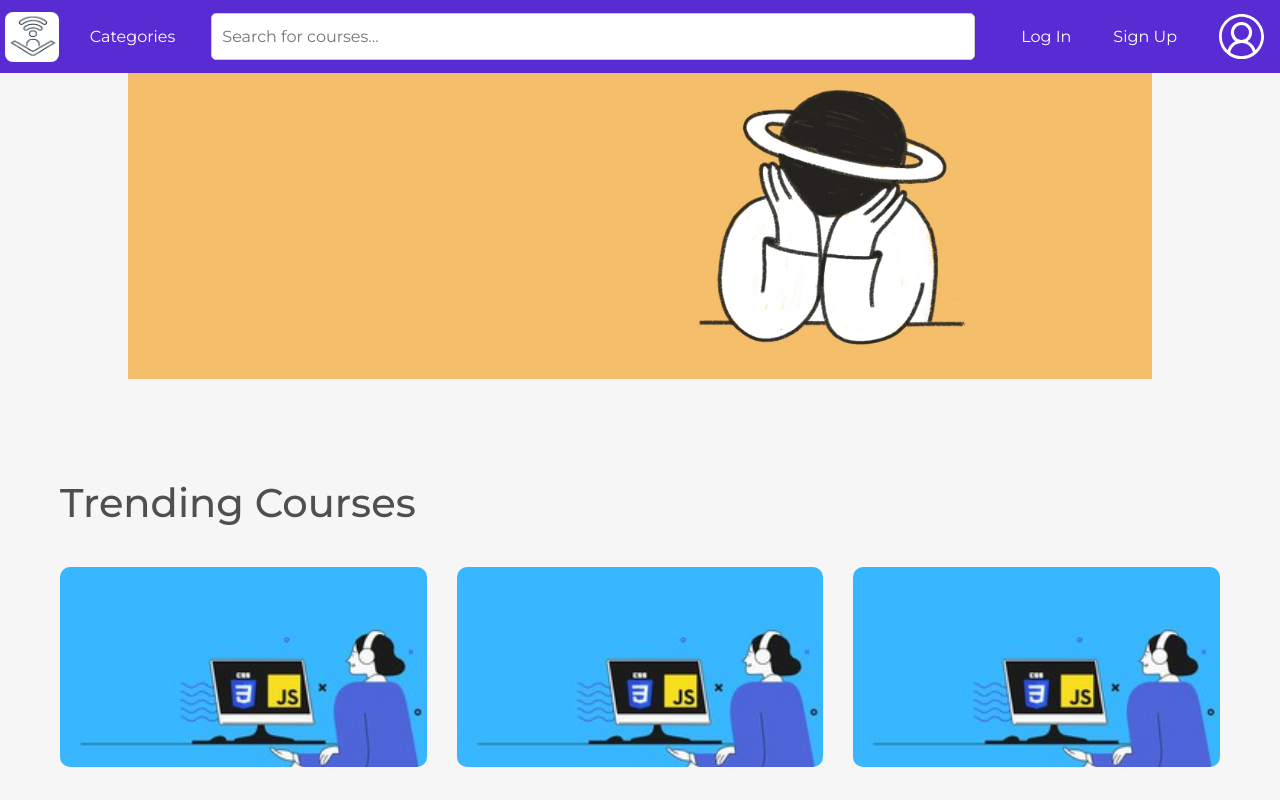
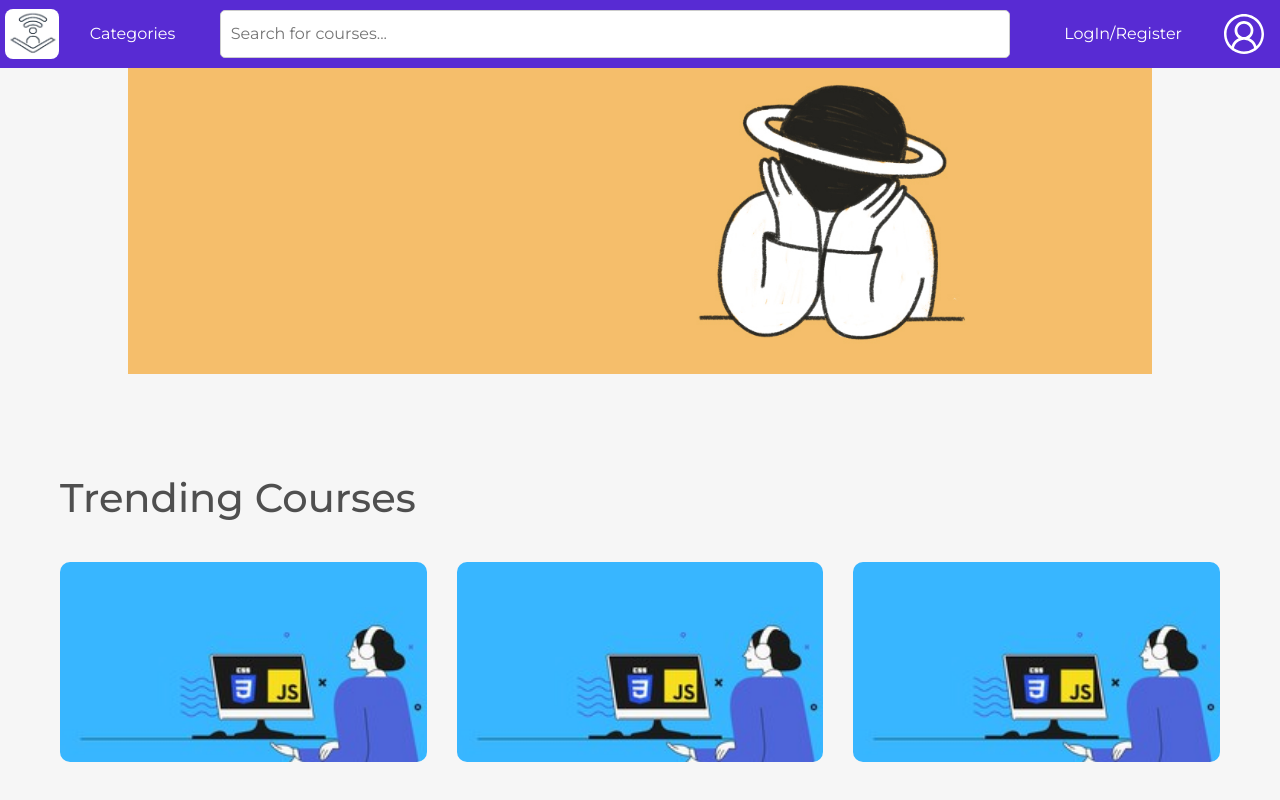
Before and after one commit to smiteshpatil/E-Learning-Platform, a React (Create React App) app in the folder frontend/: page / in a window 1280 px wide. Shown: the top 800 px of the page. Built offline with nearby package versions, Linux system fonts and the light colour scheme.

Commit message:
added_conditional_rendering

```diff
--- a/frontend/src/components/Navbar.jsx
+++ b/frontend/src/components/Navbar.jsx
@@ -1,4 +1,4 @@
-import React from "react";
+import React, { useState } from "react";
 import { NavLink } from "react-router-dom";
 import "../css/Navbar.css";
 import logo from "../images/logo.png";
@@ -6,6 +6,8 @@ import SearchBar from "./SearchBar";
 import { VscAccount } from "react-icons/vsc";
 
 const Navbar = () => {
+  const [isLoggedIn, setIsLoggedIn] = useState(false);
+
   return (
     <nav className="topnav">
       <ul>
@@ -20,15 +22,17 @@ const Navbar = () => {
         <li className="center">
           <SearchBar />
         </li>
-        <li className="right">
-          <NavLink to="/login">Log In</NavLink>
-        </li>
-        <li className="right">
-          <NavLink to="/signup">Sign Up</NavLink>
-        </li>
+        {isLoggedIn ? (
+          <></>
+        ) : (
+          <li className="right login-link">
+            <NavLink to="/login">LogIn/Register</NavLink>
+          </li>
+        )}
+
         <li className="right">
           <NavLink to="/profile">
-            <VscAccount size={45} />
+            <VscAccount size={40} />
           </NavLink>
         </li>
       </ul>
```
